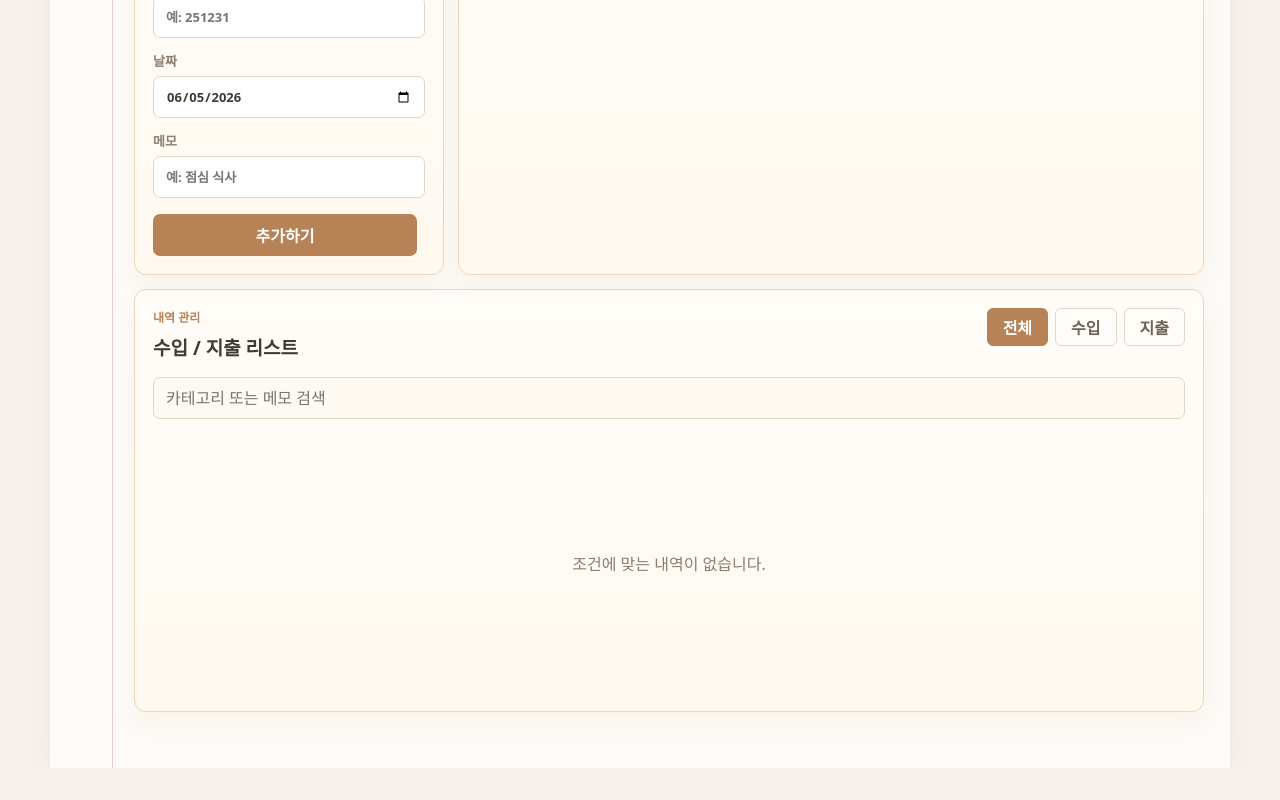
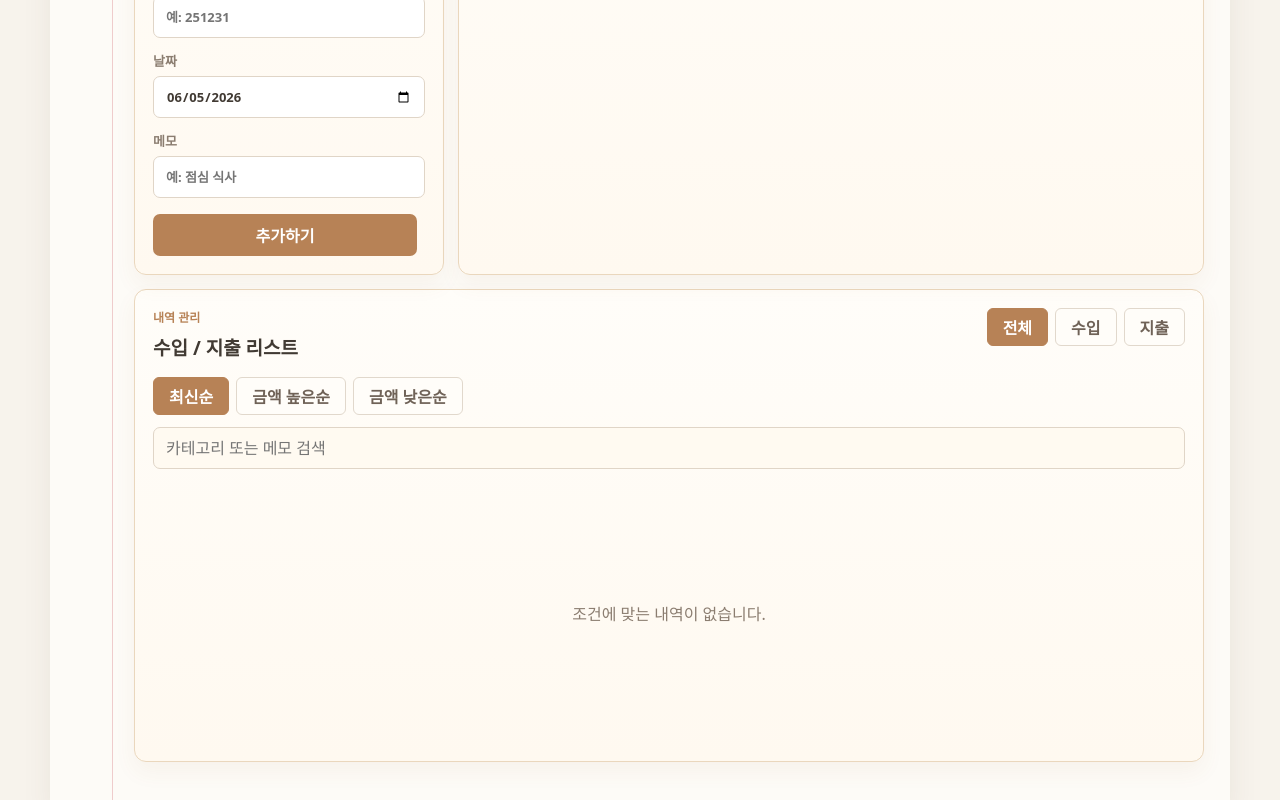
Before and after one commit to kimwaksoo/Cross, a React (Vite) app: page / in a window 1280 px wide. Shown: the part 772-1572 px from the top of the page. Before the commit the page ends 1540 px from the top, so only its background shows below. Built offline with nearby package versions, Linux system fonts and the light colour scheme.

Commit message:
update code

```diff
--- a/src/App.css
+++ b/src/App.css
@@ -241,6 +241,7 @@ button {
 
 .typeButtons button,
 .filterButtons button,
+.sortButtons button,
 .actions button,
 .secondaryButton {
   min-height: 38px;
@@ -252,7 +253,8 @@ button {
 }
 
 .typeButtons button.active,
-.filterButtons button.active {
+.filterButtons button.active,
+.sortButtons button.active {
   border-color: #b78256;
   background: #b78256;
   color: #fff;
@@ -395,8 +397,16 @@ select:focus {
   gap: 7px;
 }
 
-.filterButtons button {
+.filterButtons button,
+.sortButtons button {
   padding: 0 15px;
+}
+
+.sortButtons {
+  display: flex;
+  flex-wrap: wrap;
+  gap: 7px;
+  margin-bottom: 12px;
 }
 
 .searchInput {
--- a/src/App.tsx
+++ b/src/App.tsx
@@ -5,7 +5,7 @@ import MonthSelector from "./components/DateSelector";
 import MonthlyReport from "./components/MonthlyReport";
 import ViewButtons from "./components/ViewButtons";
 import { expenseCategories, formatMoney, incomeCategories } from "./data";
-import type { Transaction, TransactionType, ViewType } from "./types";
+import type { SortType, Transaction, TransactionType, ViewType } from "./types";
 import { getChartData, getMonthTransactions, getTotalByType, getVisibleTransactions } from "./utils";
 
 // localStorage에 거래 내역을 저장
@@ -61,6 +61,9 @@ export default function App() {
   // 카테고리/메모로 거래 내역 검색할 때 사용
   const [searchText, setSearchText] = useState("");
 
+  // 거래 내역 정렬 방식
+  const [sortType, setSortType] = useState<SortType>("latest");
+
   // 거래 내역 바뀔 때마다 localStorage 자동 저장
   useEffect(() => {
     localStorage.setItem(STORAGE_KEY, JSON.stringify(transactions));
@@ -82,7 +85,7 @@ export default function App() {
   const chartData = getChartData(monthTransactions);
 
   // 필터와 검색어가 적용되어 실제 화면에 보이는 거래 목록
-  const visibleTransactions = getVisibleTransactions(monthTransactions, filter, searchText);
+  const visibleTransactions = getVisibleTransactions(monthTransactions, filter, searchText, sortType);
 
   // 선택한 월에서 월 숫자만 꺼내 상단 제목에 사용
   const selectedMonthNumber = Number(selectedMonth.slice(5, 7));
@@ -178,6 +181,7 @@ export default function App() {
           transactions={visibleTransactions}
           filter={filter}
           searchText={searchText}
+          sortType={sortType}
           type={type}
           category={category}
           amount={amount}
@@ -193,6 +197,7 @@ export default function App() {
           onCancel={resetForm}
           onFilterChange={setFilter}
           onSearchTextChange={setSearchText}
+          onSortTypeChange={setSortType}
           onEdit={handleEdit}
           onDelete={handleDelete}
         />
--- a/src/components/LedgerView.tsx
+++ b/src/components/LedgerView.tsx
@@ -3,7 +3,7 @@ import ExpenseChart from "./ExpenseChart";
 import SummaryCards from "./SummaryCards";
 import TransactionForm from "./TransactionForm";
 import TransactionList from "./TransactionList";
-import type { Transaction, TransactionType } from "../types";
+import type { SortType, Transaction, TransactionType } from "../types";
 
 type ChartItem = {
   name: string;
@@ -17,6 +17,7 @@ type Props = {
   transactions: Transaction[];
   filter: "all" | TransactionType;
   searchText: string;
+  sortType: SortType;
   type: TransactionType;
   category: string;
   amount: string;
@@ -32,6 +33,7 @@ type Props = {
   onCancel: () => void;
   onFilterChange: (filter: "all" | TransactionType) => void;
   onSearchTextChange: (searchText: string) => void;
+  onSortTypeChange: (sortType: SortType) => void;
   onEdit: (item: Transaction) => void;
   onDelete: (id: number) => void;
 };
@@ -43,6 +45,7 @@ export default function LedgerView({
   transactions,
   filter,
   searchText,
+  sortType,
   type,
   category,
   amount,
@@ -58,6 +61,7 @@ export default function LedgerView({
   onCancel,
   onFilterChange,
   onSearchTextChange,
+  onSortTypeChange,
   onEdit,
   onDelete,
 }: Props) {
@@ -88,8 +92,10 @@ export default function LedgerView({
         transactions={transactions}
         filter={filter}
         searchText={searchText}
+        sortType={sortType}
         onFilterChange={onFilterChange}
         onSearchTextChange={onSearchTextChange}
+        onSortTypeChange={onSortTypeChange}
         onEdit={onEdit}
         onDelete={onDelete}
       />
--- a/src/components/MonthlyReport.tsx
+++ b/src/components/MonthlyReport.tsx
@@ -25,8 +25,8 @@ export default function MonthlyReport({ transactions, selectedDate, selectedMont
         : selectedDateExpenseTotal <= 70000
           ? 60
           : selectedDateExpenseTotal <= 100000
-          ? 45
-          : 20;
+            ? 45
+            : 20;
 
   // 점수에 따라 사용자에게 보여줄 안내 문구
   let scoreMessage = "선택한 날짜에는 지출이 없어 아주 좋은 소비 흐름입니다.";
--- a/src/components/TransactionList.tsx
+++ b/src/components/TransactionList.tsx
@@ -1,5 +1,5 @@
 // 입력된 거래 내역을 목록으로 보여주고, 필터/검색/수정/삭제 버튼 담당 컴포넌트
-import type { Transaction, TransactionType } from "../types";
+import type { SortType, Transaction, TransactionType } from "../types";
 import { formatMoney } from "../data";
 
 // 거래 목록 컴포넌트에 필요한 props
@@ -7,8 +7,10 @@ type Props = {
   transactions: Transaction[];
   filter: "all" | TransactionType;
   searchText: string;
+  sortType: SortType;
   onFilterChange: (filter: "all" | TransactionType) => void;
   onSearchTextChange: (searchText: string) => void;
+  onSortTypeChange: (sortType: SortType) => void;
   onEdit: (item: Transaction) => void;
   onDelete: (id: number) => void;
 };
@@ -17,8 +19,10 @@ export default function TransactionList({
   transactions,
   filter,
   searchText,
+  sortType,
   onFilterChange,
   onSearchTextChange,
+  onSortTypeChange,
   onEdit,
   onDelete,
 }: Props) {
@@ -41,6 +45,18 @@ export default function TransactionList({
             지출
           </button>
         </div>
+      </div>
+
+      <div className="sortButtons">
+        <button className={sortType === "latest" ? "active" : ""} onClick={() => onSortTypeChange("latest")}>
+          최신순
+        </button>
+        <button className={sortType === "highAmount" ? "active" : ""} onClick={() => onSortTypeChange("highAmount")}>
+          금액 높은순
+        </button>
+        <button className={sortType === "lowAmount" ? "active" : ""} onClick={() => onSortTypeChange("lowAmount")}>
+          금액 낮은순
+        </button>
       </div>
 
       {/* 검색 기능 */}
--- a/src/types.ts
+++ b/src/types.ts
@@ -3,6 +3,9 @@ export type TransactionType = "income" | "expense";
 
 // 가계부 작성/월간 리포트 화면 구분
 export type ViewType = "ledger" | "report";
+
+// 거래 목록 정렬 방식
+export type SortType = "latest" | "highAmount" | "lowAmount";
 
 // 가계부 거래 내역 한 개가 가지는 데이터 구조
 export type Transaction = {
--- a/src/utils.ts
+++ b/src/utils.ts
@@ -1,4 +1,4 @@
-import type { Transaction, TransactionType } from "./types";
+import type { SortType, Transaction, TransactionType } from "./types";
 
 // 선택한 월에 해당하는 거래 내역만 골라내는 함수
 export const getMonthTransactions = (
@@ -41,6 +41,7 @@ export const getVisibleTransactions = (
   transactions: Transaction[],
   filter: "all" | TransactionType,
   searchText: string,
+  sortType: SortType,
 ) => {
   return transactions
     .filter((item) => filter === "all" || item.type === filter)
@@ -48,5 +49,15 @@ export const getVisibleTransactions = (
       (item) =>
         item.category.includes(searchText) || item.memo.includes(searchText),
     )
-    .sort((a, b) => b.date.localeCompare(a.date));
+    .sort((a, b) => {
+      if (sortType === "highAmount") {
+        return b.amount - a.amount;
+      }
+
+      if (sortType === "lowAmount") {
+        return a.amount - b.amount;
+      }
+
+      return b.date.localeCompare(a.date);
+    });
 };
```
